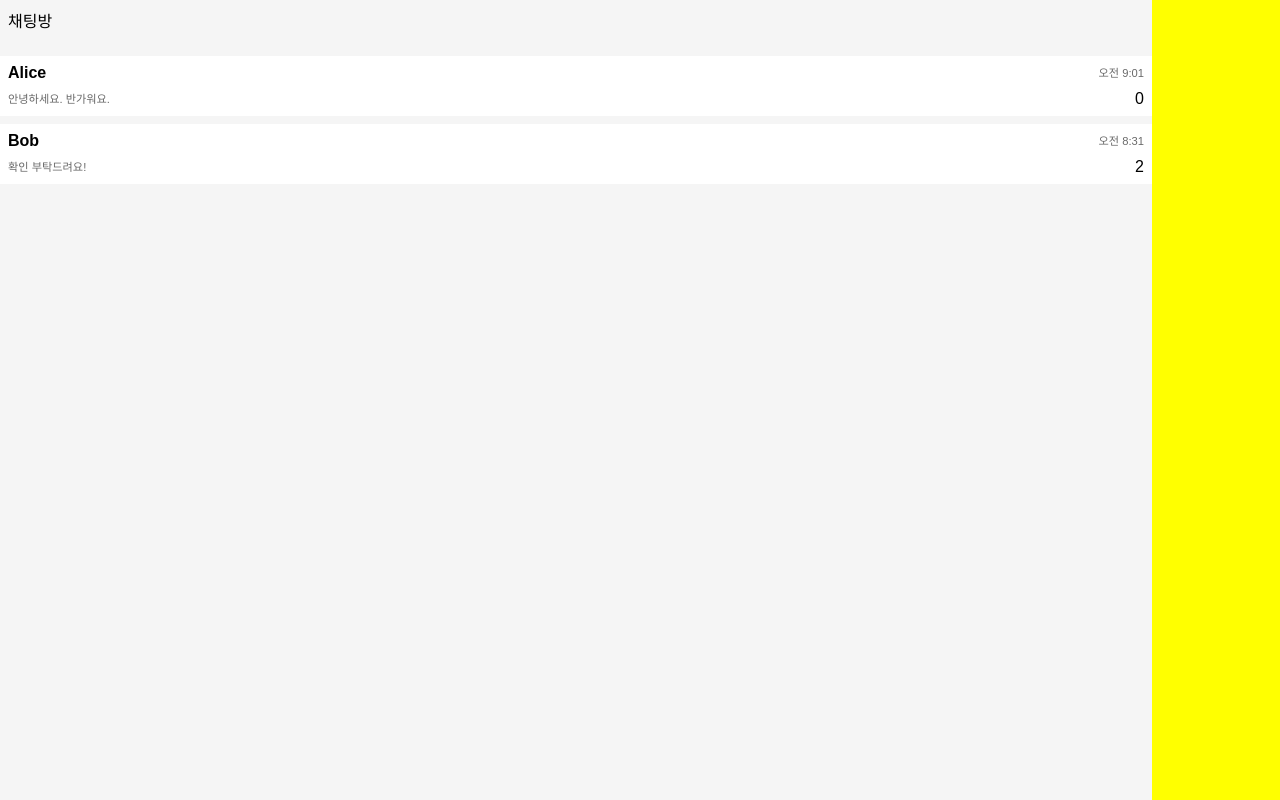
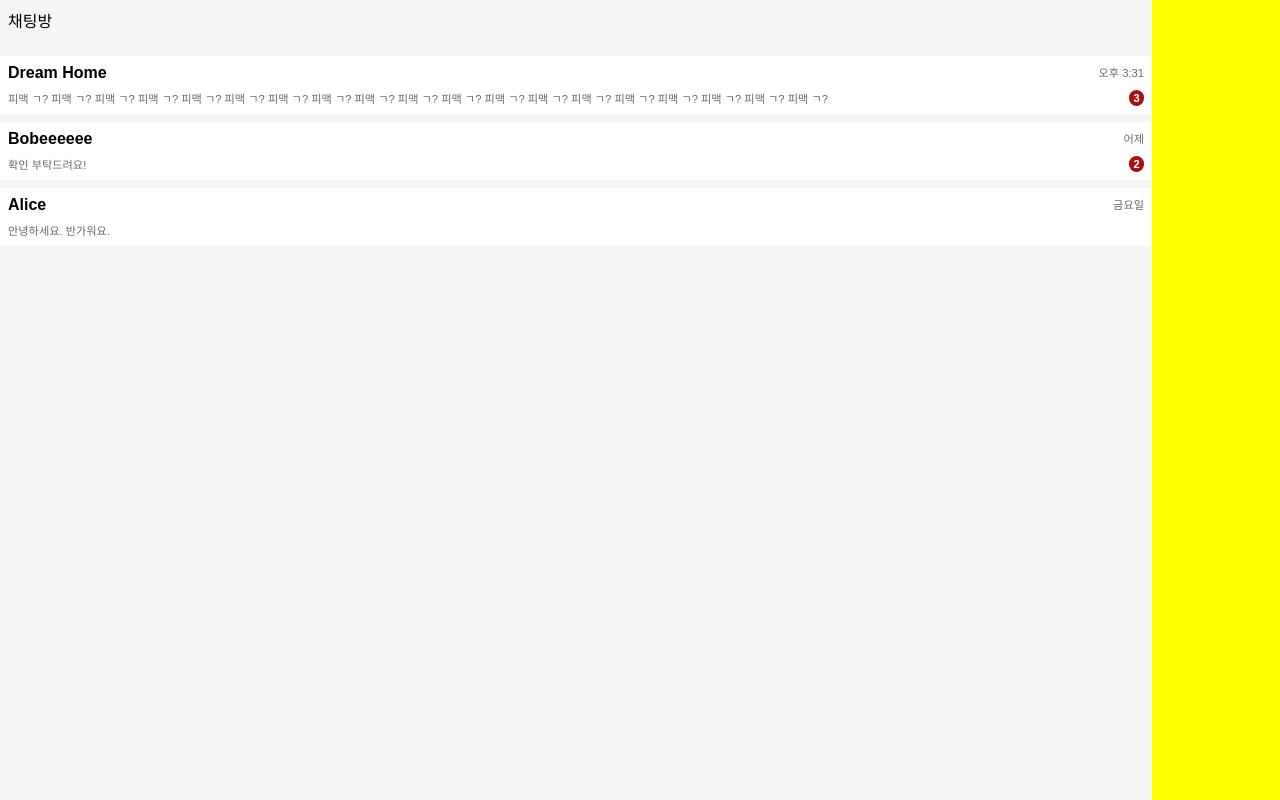
Before and after one commit to MapoCodingPark/chat-app, a React (Vite) app: page / in a window 1280 px wide. Built offline with nearby package versions, Linux system fonts and the light colour scheme.

Commit message:
[feat] Chat Room List 구현 마무리
- ellipsis 구현 (utils)
- unread Count Badge 구현
- mock data 추가

```diff
--- a/src/features/chatRoomList/ChatRoomList.tsx
+++ b/src/features/chatRoomList/ChatRoomList.tsx
@@ -1,6 +1,6 @@
 import styled from '@emotion/styled';
 import Header from './Header.tsx';
-import { memo } from 'react';
+import { memo, useCallback } from 'react';
 import { useChatStore } from '../../store/chatStore.ts';
 import ChatRoomListItem from './ChatRoomListItem.tsx';
 
@@ -10,10 +10,22 @@ const ChatRoomList = memo(() => {
   const selectedRoomId = useChatStore((state) => state.selectedRoomId);
   const chatRooms = useChatStore((state) => state.chatRooms);
   const selectRoom = useChatStore((state) => state.selectRoom);
+  const unselectRoom = useChatStore((state) => state.unselectRoom);
+
+  const handleItemClick = useCallback(
+    (id: string) => {
+      if (selectedRoomId === id) {
+        unselectRoom();
+      } else {
+        selectRoom(id);
+      }
+    },
+    [selectRoom, selectedRoomId, unselectRoom],
+  );
 
   return (
     <ListWrapper isRoomSelected={!!selectedRoomId}>
-      <Header title={CHAT_ROOM_TITLE} />
+      <Header title={CHAT_ROOM_TITLE} onClick={unselectRoom} />
       <RoomList>
         {chatRooms.map((room) => (
           <ChatRoomListItem
@@ -21,7 +33,7 @@ const ChatRoomList = memo(() => {
             room={room}
             isSelected={room.id === selectedRoomId}
             isRoomSelected={!!selectedRoomId}
-            onClick={() => selectRoom(room.id)}
+            onClick={() => handleItemClick(room.id)}
           />
         ))}
       </RoomList>
@@ -33,9 +45,9 @@ ChatRoomList.displayName = 'ChatRoomList';
 export default ChatRoomList;
 
 const ListWrapper = styled('div', {
-  shouldForwardProp: (props) => props !== 'roomSelected',
+  shouldForwardProp: (props) => props !== 'isRoomSelected',
 })<{ isRoomSelected: boolean }>`
-  width: ${({ isRoomSelected }) => (isRoomSelected ? '20%' : '90%')};
+  width: ${({ isRoomSelected }) => (isRoomSelected ? '15%' : '90%')};
   height: 100%;
   display: flex;
   flex-direction: column;
--- a/src/features/chatRoomList/ChatRoomListItem.tsx
+++ b/src/features/chatRoomList/ChatRoomListItem.tsx
@@ -2,6 +2,8 @@ import { memo } from 'react';
 import { formatMessageTime } from '../../utils/formatMessageTime.ts';
 import styled from '@emotion/styled';
 import type { ChatRoom } from '../../types/chat.ts';
+import CountBadge from './CountBadge.tsx';
+import { ellipsis } from '../../utils/styleUtils.ts';
 
 type ChatRoomListItemProps = {
   room: ChatRoom;
@@ -12,7 +14,7 @@ type ChatRoomListItemProps = {
 
 const ChatRoomListItem = memo(
   ({ room, isSelected, isRoomSelected, onClick }: ChatRoomListItemProps) => {
-    const lastMessageText = room.lastMessage?.text ?? '아직 메시지가 없습니다.';
+    const lastMessageText = room.lastMessage?.text ?? '';
     const lastMessageTime = room.lastMessage?.createdAt
       ? formatMessageTime(room.lastMessage.createdAt)
       : '';
@@ -26,7 +28,7 @@ const ChatRoomListItem = memo(
           </ContentWrapper>
           <ContentWrapper>
             {!isRoomSelected && <ItemLastMessage>{lastMessageText}</ItemLastMessage>}
-            <div>{room.unreadCount}</div>
+            <CountBadge count={room.unreadCount} />
           </ContentWrapper>
         </ChatRoomItemButton>
       </ChatRoomItem>
@@ -40,7 +42,7 @@ export default ChatRoomListItem;
 const ChatRoomItem = styled('li', { shouldForwardProp: (props) => props !== 'isSelected' })<{
   isSelected: boolean;
 }>`
-  background-color: white;
+  background-color: ${({ isSelected }) => (isSelected ? 'yellow' : '#fff')};
 `;
 
 const ChatRoomItemButton = styled.button`
@@ -59,8 +61,7 @@ const ContentWrapper = styled.div`
 const ItemTitle = styled.h4`
   flex: 1 0 0;
   margin: 0;
-  display: flex;
-  align-items: center;
+  ${ellipsis()};
 `;
 
 const ItemLastMessageTime = styled.p`
@@ -74,4 +75,5 @@ const ItemLastMessage = styled.p`
   font-size: 0.7rem;
   color: dimgray;
   margin: 0;
+  ${ellipsis(2)};
 `;
--- /dev/null
+++ b/src/features/chatRoomList/CountBadge.tsx
@@ -0,0 +1,35 @@
+import { memo } from 'react';
+import styled from '@emotion/styled';
+
+type CountBadgeProps = {
+  count: number;
+  maxCount?: number;
+};
+
+const CountBadge = memo(({ count, maxCount = 99 }: CountBadgeProps) => {
+  if (count <= 0) {
+    return null;
+  }
+
+  const displayCount = count > maxCount ? `${maxCount}+` : count;
+
+  return <BadgeWrapper>{displayCount}</BadgeWrapper>;
+});
+
+CountBadge.displayName = 'CountBadge';
+export default CountBadge;
+
+const BadgeWrapper = styled('span')`
+  display: inline-flex;
+  align-items: center;
+  justify-content: center;
+  min-width: 15px;
+  height: 16px;
+  padding: 2px 4px;
+  border-radius: 999px;
+  background-color: #a3130f;
+  color: white;
+  font-size: 0.7rem;
+  font-weight: 700;
+  white-space: nowrap;
+`;
--- a/src/features/chatRoomList/Header.tsx
+++ b/src/features/chatRoomList/Header.tsx
@@ -1,14 +1,13 @@
 import { memo } from 'react';
 import styled from '@emotion/styled';
-import { useChatStore } from '../../store/chatStore.ts';
 
 type HeaderProps = {
   title: string;
+  onClick?: () => void;
 };
 
-const Header = memo(({ title }: HeaderProps) => {
-  const unselectRoom = useChatStore((state) => state.unselectRoom);
-  return <HeaderButton onClick={unselectRoom}>{title}</HeaderButton>;
+const Header = memo(({ title, onClick }: HeaderProps) => {
+  return <HeaderButton onClick={onClick}>{title}</HeaderButton>;
 });
 
 Header.displayName = 'Header';
--- a/src/mock/chatMock.ts
+++ b/src/mock/chatMock.ts
@@ -15,6 +15,10 @@ export const usersById: UsersById = {
   user2: {
     id: 'user2',
     name: 'Bob',
+  },
+  user3: {
+    id: 'user3',
+    name: 'Dream',
   },
 };
 
@@ -41,14 +45,37 @@ export const messagesByRoomId: MessagesByRoomId = {
       roomId: 'room2',
       senderId: 'user2',
       text: '오늘 저녁에 시간 괜찮으세요?',
-      createdAt: '2026-03-20T08:30:00',
+      createdAt: '2026-03-22T08:30:00',
     },
     {
       id: 'message4',
       roomId: 'room2',
       senderId: 'user2',
       text: '확인 부탁드려요!',
-      createdAt: '2026-03-20T08:31:00',
+      createdAt: '2026-03-22T08:31:00',
+    },
+  ],
+  room3: [
+    {
+      id: 'message5',
+      roomId: 'room3',
+      senderId: 'user3',
+      text: '오늘 저녁은 피자 어때 ?',
+      createdAt: '2026-03-23T15:30:00',
+    },
+    {
+      id: 'message5',
+      roomId: 'room3',
+      senderId: 'user3',
+      text: '아니면 다른 것도 좋아',
+      createdAt: '2026-03-23T15:31:00',
+    },
+    {
+      id: 'message5',
+      roomId: 'room3',
+      senderId: 'user3',
+      text: '피맥 ㄱ? 피맥 ㄱ? 피맥 ㄱ? 피맥 ㄱ? 피맥 ㄱ? 피맥 ㄱ? 피맥 ㄱ? 피맥 ㄱ? 피맥 ㄱ? 피맥 ㄱ? 피맥 ㄱ? 피맥 ㄱ? 피맥 ㄱ? 피맥 ㄱ? 피맥 ㄱ? 피맥 ㄱ? 피맥 ㄱ? 피맥 ㄱ? 피맥 ㄱ? ',
+      createdAt: '2026-03-23T15:31:30',
     },
   ],
 };
@@ -66,12 +93,22 @@ export const chatRooms: ChatRoom[] = [
   },
   {
     id: 'room2',
-    name: 'Bob',
+    name: 'Bobeeeeee',
     participantIds: ['me', 'user2'],
     unreadCount: 2,
     lastMessage: {
       text: '확인 부탁드려요!',
-      createdAt: '2026-03-20T08:31:00',
+      createdAt: '2026-03-22T08:31:00',
+    },
+  },
+  {
+    id: 'room3',
+    name: 'Dream Home',
+    participantIds: ['me', 'user3'],
+    unreadCount: 3,
+    lastMessage: {
+      text: '피맥 ㄱ? 피맥 ㄱ? 피맥 ㄱ? 피맥 ㄱ? 피맥 ㄱ? 피맥 ㄱ? 피맥 ㄱ? 피맥 ㄱ? 피맥 ㄱ? 피맥 ㄱ? 피맥 ㄱ? 피맥 ㄱ? 피맥 ㄱ? 피맥 ㄱ? 피맥 ㄱ? 피맥 ㄱ? 피맥 ㄱ? 피맥 ㄱ? 피맥 ㄱ? ',
+      createdAt: '2026-03-23T15:31:30',
     },
   },
 ];
--- a/src/utils/formatMessageTime.ts
+++ b/src/utils/formatMessageTime.ts
@@ -1,8 +1,35 @@
 export function formatMessageTime(isoString: string) {
   const date = new Date(isoString);
+  const now = new Date();
 
+  const diff = now.getTime() - date.getTime();
+  const oneDay = 1000 * 60 * 60 * 24;
+
+  const daysDiff = Math.floor(diff / oneDay);
+
+  // 오늘
+  if (daysDiff === 0) {
+    return new Intl.DateTimeFormat('ko-KR', {
+      hour: 'numeric',
+      minute: '2-digit',
+    }).format(date);
+  }
+
+  // 어제
+  if (daysDiff === 1) {
+    return '어제';
+  }
+
+  // 일주일 이내
+  if (daysDiff < 7) {
+    return new Intl.DateTimeFormat('ko-KR', {
+      weekday: 'long',
+    }).format(date);
+  }
+
+  // 그 이상
   return new Intl.DateTimeFormat('ko-KR', {
-    hour: 'numeric',
-    minute: '2-digit',
+    month: 'numeric',
+    day: 'numeric',
   }).format(date);
 }
--- /dev/null
+++ b/src/utils/styleUtils.ts
@@ -0,0 +1,16 @@
+import { css } from '@emotion/react';
+
+export const ellipsis = (line = 1) =>
+  line === 1
+    ? css`
+        overflow: hidden;
+        white-space: nowrap;
+        text-overflow: ellipsis;
+        min-width: 0;
+      `
+    : css`
+        overflow: hidden;
+        display: -webkit-box;
+        -webkit-line-clamp: ${line};
+        -webkit-box-orient: vertical;
+      `;
```
